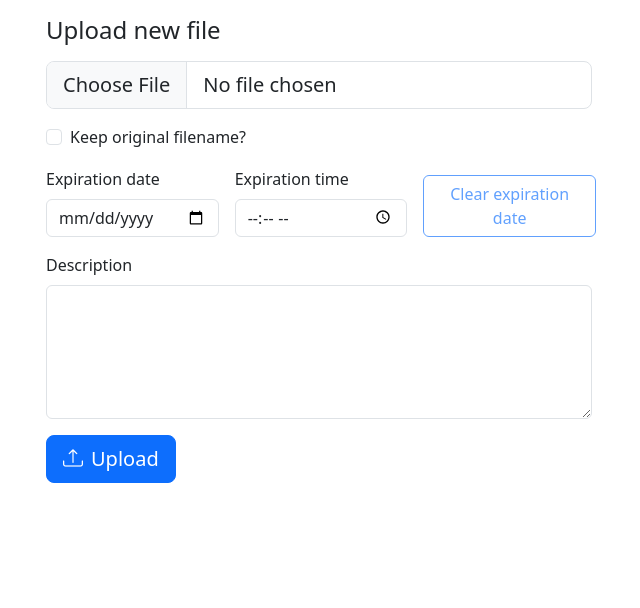
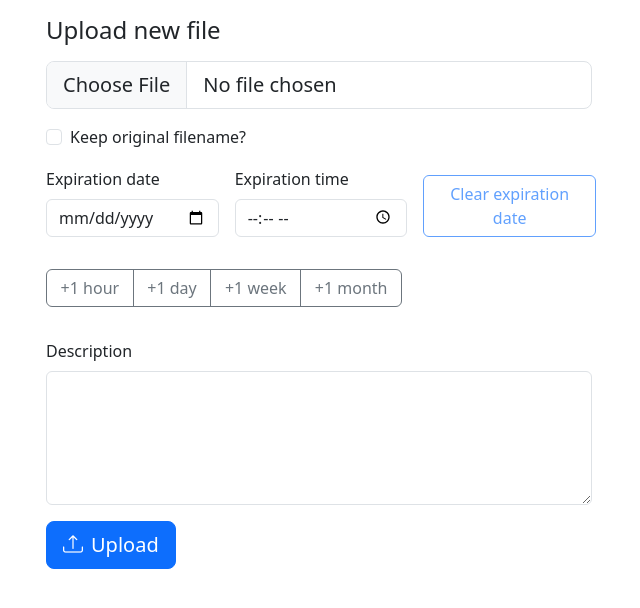
Before and after one commit to jwty/pfu, a Flask app: template pfu/templates/upload.html in a window 1280 px wide. Shown: the part 56-664 px from the top of the page, without its empty margins (36-676 px from the left). Run offline with Flask 3, Linux system fonts and the light colour scheme; the template is opened without the code that fills it, so the values that code supplies are empty; parts of the project's set-up code (start-up, migrations or seed data) failed here and were passed over; some libraries are stand-ins or nearby versions.

Commit message:
Move expiration date form controls into a shared template and add quick-set buttons for expiration time

```diff
--- a/pfu/static/clear-expire-date.js
+++ /dev/null
@@ -1,17 +0,0 @@
-(function() {
-    const clearBtn = document.getElementById('clear-expire');
-    const expireDate = document.getElementById('expire-date');
-    const expireTime = document.getElementById('expire-time');
-    function updateButtonState() {
-        clearBtn.disabled = !expireDate.value && !expireTime.value;
-        expireDate.required = !!expireTime.value;
-    }
-    expireDate.addEventListener('input', updateButtonState);
-    expireTime.addEventListener('input', updateButtonState);
-    clearBtn.addEventListener('click', function() {
-        expireDate.value = '';
-        expireTime.value = '';
-        updateButtonState();
-    });
-    updateButtonState();
-})();
--- /dev/null
+++ b/pfu/static/expire-date-tools.js
@@ -0,0 +1,47 @@
+(function() {
+    const clearBtn = document.getElementById('clear-expire');
+    const setNextHourBtn = document.getElementById('set-next-hour');
+    const setNextDayBtn = document.getElementById('set-next-day');
+    const setNextWeekBtn = document.getElementById('set-next-week');
+    const setNextMonthBtn = document.getElementById('set-next-month');
+    const expireDate = document.getElementById('expire-date');
+    const expireTime = document.getElementById('expire-time');
+
+    function updateButtonState() {
+        clearBtn.disabled = !expireDate.value && !expireTime.value;
+        expireDate.required = !!expireTime.value;
+    }
+
+    function setExpiration(addHours, addMonths = 0) {
+        let baseDate = new Date();
+        if (expireDate.value) {
+            // Default to current time if expireTime is empty
+            const timePart = expireTime.value || `${String(baseDate.getHours()).padStart(2, '0')}:${String(baseDate.getMinutes()).padStart(2, '0')}`;
+            baseDate = new Date(`${expireDate.value}T${timePart}`);
+        }
+        if (addHours) baseDate.setHours(baseDate.getHours() + addHours);
+        if (addMonths) baseDate.setMonth(baseDate.getMonth() + addMonths);
+        const outYear = baseDate.getFullYear();
+        const outMonth = String(baseDate.getMonth() + 1).padStart(2, '0');
+        const outDay = String(baseDate.getDate()).padStart(2, '0');
+        expireDate.value = `${outYear}-${outMonth}-${outDay}`;
+        const outHours = String(baseDate.getHours()).padStart(2, '0');
+        const outMinutes = String(baseDate.getMinutes()).padStart(2, '0');
+        expireTime.value = `${outHours}:${outMinutes}`;
+        updateButtonState();
+    }
+
+    expireDate.addEventListener('input', updateButtonState);
+    expireTime.addEventListener('input', updateButtonState);
+
+    clearBtn.addEventListener('click', function() {
+        expireDate.value = '';
+        expireTime.value = '';
+        updateButtonState();
+    });
+    if (setNextHourBtn) setNextHourBtn.addEventListener('click', function() { setExpiration(1); });
+    if (setNextDayBtn) setNextDayBtn.addEventListener('click', function() { setExpiration(24); });
+    if (setNextWeekBtn) setNextWeekBtn.addEventListener('click', function() { setExpiration(24 * 7); });
+    if (setNextMonthBtn) setNextMonthBtn.addEventListener('click', function() { setExpiration(0, 1); });
+    updateButtonState();
+})();
--- /dev/null
+++ b/pfu/templates/includes/_expiration_fields.html
@@ -0,0 +1,23 @@
+<div class="row g-3 align-items-end">
+    <div class="col-md-2">
+        <label for="expire-date" class="form-label">Expiration date</label>
+        <input type="date" class="form-control" id="expire-date" name="expire-date" {% if expire_date %}value="{{ expire_date }}"{% endif %}>
+    </div>
+    <div class="col-md-2">
+        <label for="expire-time" class="form-label">Expiration time</label>
+        <input type="time" class="form-control" id="expire-time" name="expire-time" {% if expire_time %}value="{{ expire_time }}"{% endif %}>
+    </div>
+    <div class="col-md-2">
+        <button type="button" class="btn btn-outline-primary w-100" id="clear-expire">Clear expiration date</button>
+    </div>
+</div>
+<div class="row mb-3 mt-3">
+    <div class="col-md-4">
+        <div class="btn-group w-100">
+            <button type="button" class="btn btn-outline-secondary" id="set-next-hour">+1 hour</button>
+            <button type="button" class="btn btn-outline-secondary" id="set-next-day">+1 day</button>
+            <button type="button" class="btn btn-outline-secondary" id="set-next-week">+1 week</button>
+            <button type="button" class="btn btn-outline-secondary" id="set-next-month">+1 month</button>
+        </div>
+    </div>
+</div>
--- a/pfu/templates/upload.html
+++ b/pfu/templates/upload.html
@@ -13,19 +13,7 @@
                 </div>
             </div>
         </div>
-        <div class="row g-3 align-items-end">
-            <div class="col-md-2">
-                <label for="expire-date" class="form-label">Expiration date</label>
-                <input type="date" class="form-control" id="expire-date" name="expire-date">
-            </div>
-            <div class="col-md-2">
-                <label for="expire-date" class="form-label">Expiration time</label>
-                <input type="time" class="form-control" id="expire-time" name="expire-time">
-            </div>
-            <div class="col-md-2">
-                <button type="button" class="btn btn-outline-primary w-100" id="clear-expire">Clear expiration date</button>
-            </div>
-        </div>
+        {% include 'includes/_expiration_fields.html' %}
         <div class="row">
             <div class="col-md-6">
                 <label for="description" class="form-label">Description</label>
@@ -37,5 +25,5 @@
 </form>
 {% endblock %}
 {% block scripts %}
-<script src="{{ url_for('static', filename='clear-expire-date.js') }}"></script>
+<script src="{{ url_for('static', filename='expire-date-tools.js') }}"></script>
 {% endblock %}
```
Also changed, not shown: pfu/templates/edit.html (+2 -14 lines).
